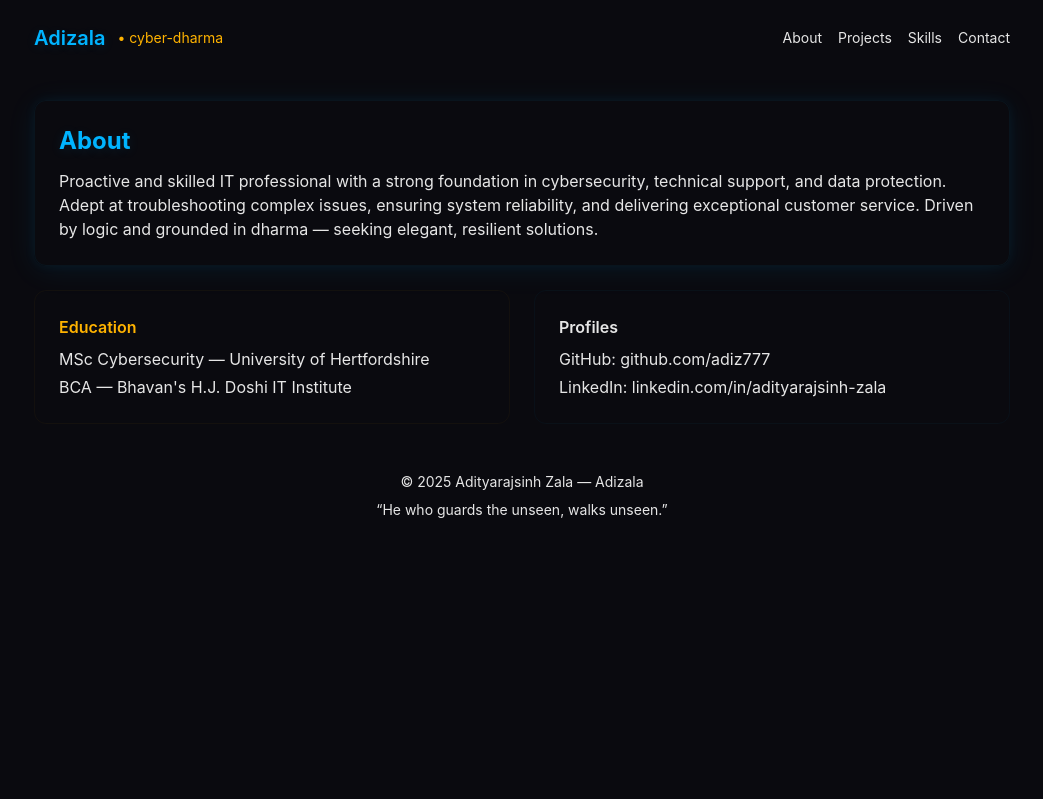
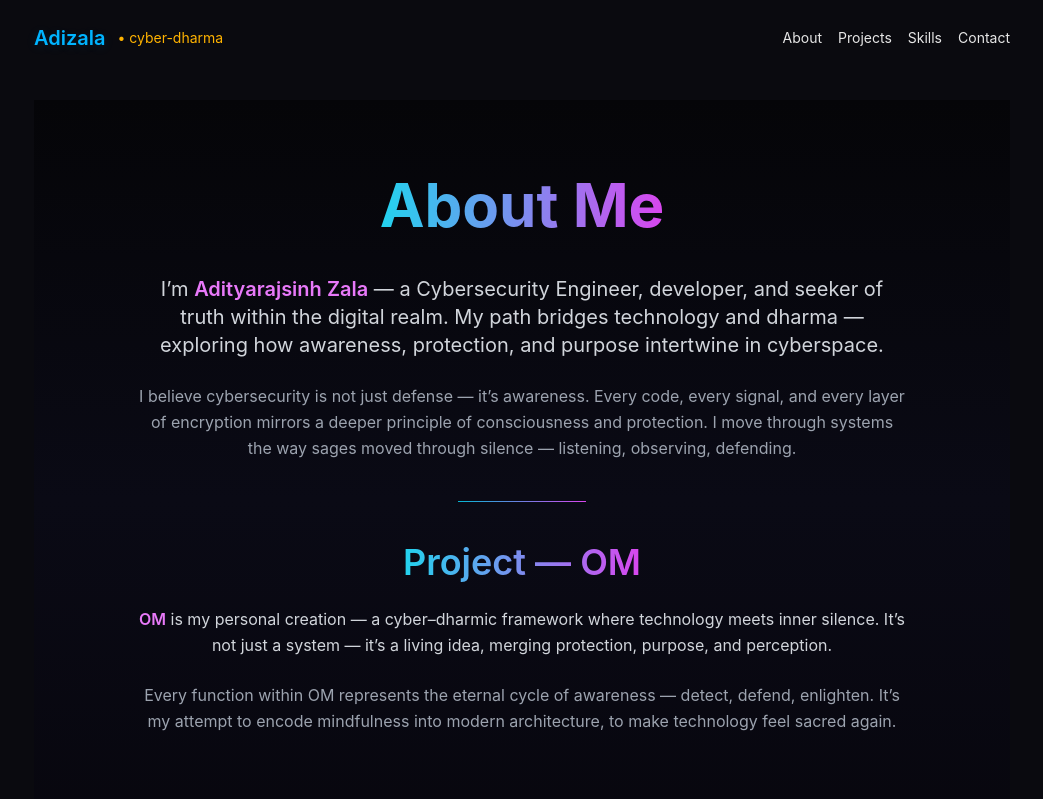
Before and after one commit to adiz777/adizala-portfolio, a React (Vite) app: page /about in a window 1280 px wide. Shown: the top 799 px of the page, without its empty margins (118-1161 px from the left). Built offline with nearby package versions, Linux system fonts and the light colour scheme.

Commit message:
Refactor About component with animations and new content

```diff
--- a/src/pages/About.jsx
+++ b/src/pages/About.jsx
@@ -1,30 +1,79 @@
-import React from "react";
+import { motion } from "framer-motion";
 
-export default function About(){
+export default function About() {
   return (
-    <section className="space-y-6">
-      <div className="rounded-xl p-6 glow border border-[rgba(0,180,255,0.06)]">
-        <h2 className="text-2xl font-bold neon-text">About</h2>
-        <p className="mt-3 text-[var(--subtle)]">
-          Proactive and skilled IT professional with a strong foundation in cybersecurity, technical support, and data protection.
-          Adept at troubleshooting complex issues, ensuring system reliability, and delivering exceptional customer service. Driven by
-          logic and grounded in dharma — seeking elegant, resilient solutions.
+    <div className="min-h-screen bg-gradient-to-b from-[#050508] via-[#0a0a15] to-[#07060d] text-gray-100 flex flex-col items-center justify-center px-6 py-12">
+      {/* Heading */}
+      <motion.h1
+        className="text-5xl md:text-6xl font-bold mb-10 text-transparent bg-clip-text bg-gradient-to-r from-cyan-400 to-fuchsia-500"
+        initial={{ opacity: 0, y: -40 }}
+        animate={{ opacity: 1, y: 0 }}
+        transition={{ duration: 1 }}
+      >
+        About Me
+      </motion.h1>
+
+      {/* About Section */}
+      <motion.div
+        className="max-w-3xl text-center space-y-6"
+        initial={{ opacity: 0, y: 20 }}
+        animate={{ opacity: 1, y: 0 }}
+        transition={{ duration: 1 }}
+      >
+        <p className="text-lg md:text-xl text-gray-300 leading-relaxed">
+          I’m <span className="text-fuchsia-400 font-semibold">Adityarajsinh Zala</span> — a Cybersecurity Engineer, developer, and seeker of truth within the digital realm.
+          My path bridges technology and dharma — exploring how awareness, protection, and purpose intertwine in cyberspace.
         </p>
-      </div>
 
-      <div className="grid md:grid-cols-2 gap-6">
-        <div className="p-6 rounded-xl border border-[rgba(255,179,0,0.04)]">
-          <h3 className="font-semibold gold-accent">Education</h3>
-          <p className="mt-2 text-[var(--subtle)]">MSc Cybersecurity — University of Hertfordshire</p>
-          <p className="mt-1 text-[var(--subtle)]">BCA — Bhavan's H.J. Doshi IT Institute</p>
-        </div>
+        <p className="text-gray-400 leading-relaxed">
+          I believe cybersecurity is not just defense — it’s awareness. Every code, every signal, and every layer of encryption mirrors a deeper principle of consciousness and protection.
+          I move through systems the way sages moved through silence — listening, observing, defending.
+        </p>
+      </motion.div>
 
-        <div className="p-6 rounded-xl border border-[rgba(0,180,255,0.04)]">
-          <h3 className="font-semibold">Profiles</h3>
-          <p className="mt-2 text-[var(--subtle)]">GitHub: github.com/adiz777</p>
-          <p className="mt-1 text-[var(--subtle)]">LinkedIn: linkedin.com/in/adityarajsinh-zala</p>
-        </div>
-      </div>
-    </section>
+      {/* Divider */}
+      <motion.div
+        className="w-32 h-[1px] my-10 bg-gradient-to-r from-cyan-500 to-fuchsia-500"
+        initial={{ width: 0 }}
+        whileInView={{ width: "8rem" }}
+        transition={{ duration: 1 }}
+      />
+
+      {/* Project OM Section */}
+      <motion.h2
+        className="text-3xl md:text-4xl font-semibold mb-6 text-transparent bg-clip-text bg-gradient-to-r from-cyan-400 to-fuchsia-500"
+        initial={{ opacity: 0, y: -20 }}
+        animate={{ opacity: 1, y: 0 }}
+        transition={{ duration: 1 }}
+      >
+        Project — OM
+      </motion.h2>
+
+      <motion.div
+        className="max-w-3xl text-center space-y-6"
+        initial={{ opacity: 0, y: 20 }}
+        animate={{ opacity: 1, y: 0 }}
+        transition={{ duration: 1 }}
+      >
+        <p className="text-gray-300 leading-relaxed">
+          <span className="text-fuchsia-400 font-semibold">OM</span> is my personal creation — a cyber–dharmic framework where technology meets inner silence.
+          It’s not just a system — it’s a living idea, merging protection, purpose, and perception.
+        </p>
+
+        <p className="text-gray-400 leading-relaxed">
+          Every function within OM represents the eternal cycle of awareness — detect, defend, enlighten.
+          It’s my attempt to encode mindfulness into modern architecture, to make technology feel sacred again.
+        </p>
+      </motion.div>
+
+      {/* Mantra */}
+      <motion.div
+        className="mt-16 text-xl text-fuchsia-300 tracking-wide"
+        animate={{ opacity: [0.6, 1, 0.6] }}
+        transition={{ repeat: Infinity, duration: 5 }}
+      >
+        तमसो मा ज्योतिर्गमय
+      </motion.div>
+    </div>
   );
 }
```
